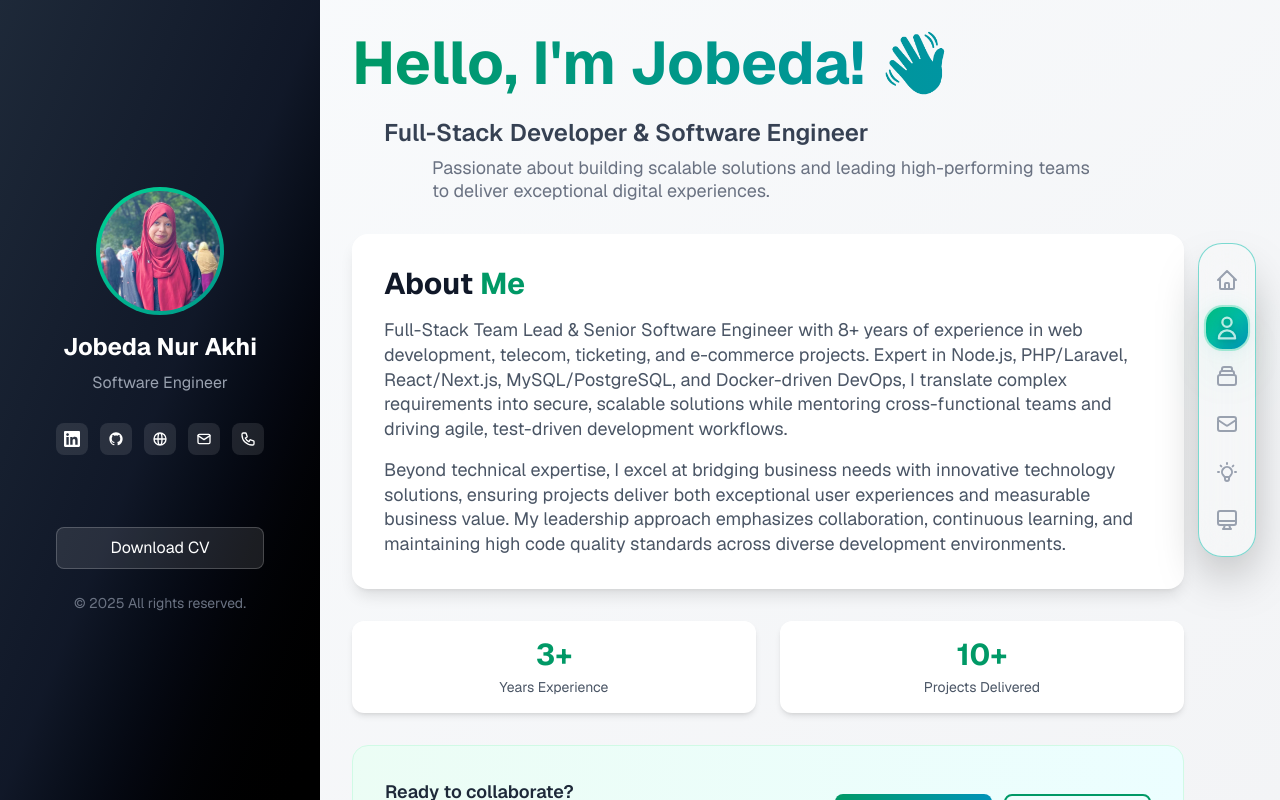
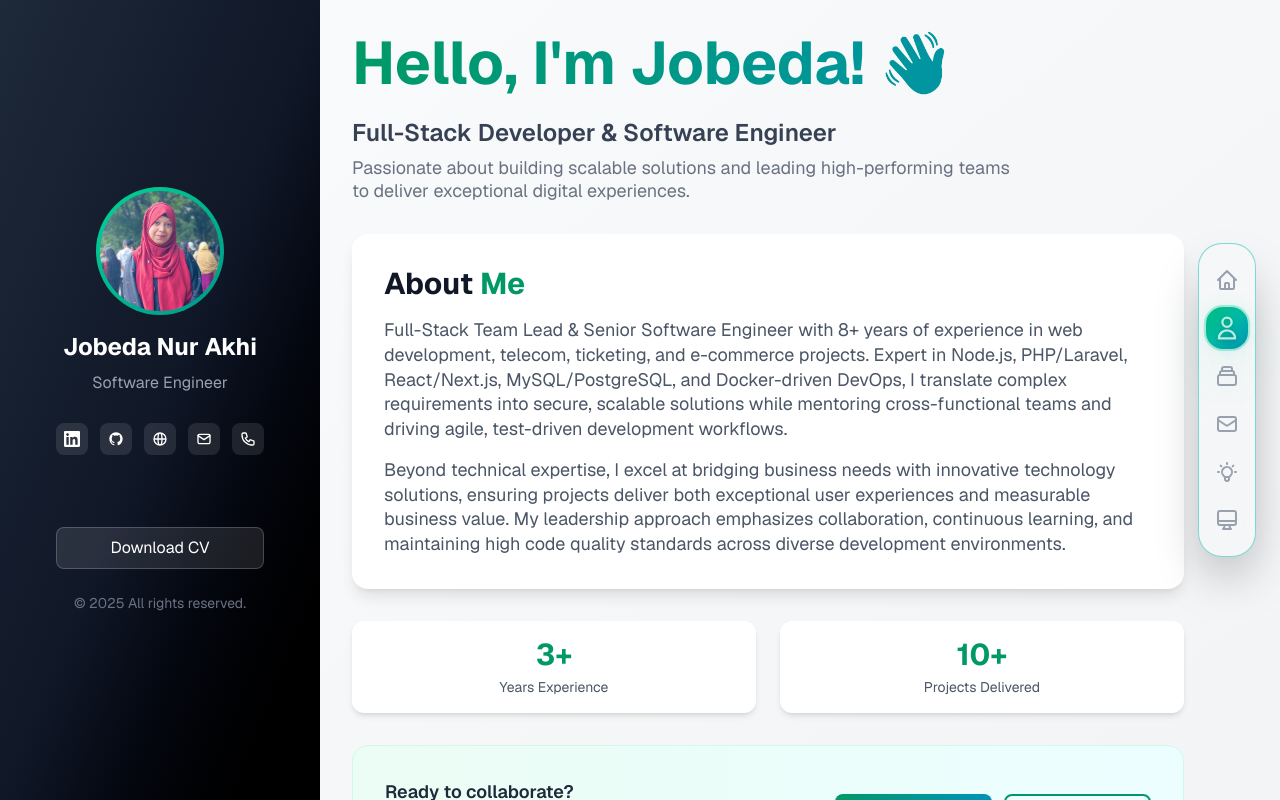
Before and after one commit to jobeda123/my-portfolio, a Next.js app: page / in a window 1280 px wide. Both pictures are taken after a click on the tab "About". Built offline with nearby package versions, Linux system fonts and the light colour scheme.

Commit message:
text alignment fix

```diff
--- a/src/components/about/WelcomeHeader.tsx
+++ b/src/components/about/WelcomeHeader.tsx
@@ -9,10 +9,10 @@ function WelcomeHeader() {
           Hello, I&apos;m {BASIC_INFO.name.split(" ")[0]}! 👋
         </h1>
         <div className="space-y-2">
-          <p className="text-xl lg:text-2xl text-gray-700 font-semibold max-w-3xl mx-auto">
+          <p className="text-xl lg:text-2xl text-gray-700 font-semibold max-w-3xl mx-auto lg:mx-0">
             {BASIC_INFO.fullTitle}
           </p>
-          <p className="text-lg text-gray-500 max-w-2xl mx-auto leading-tight">
+          <p className="text-lg text-gray-500 max-w-2xl mx-auto lg:mx-0 leading-tight">
             Passionate about building scalable solutions and leading high-performing
             teams to deliver exceptional digital experiences.
           </p>
```
